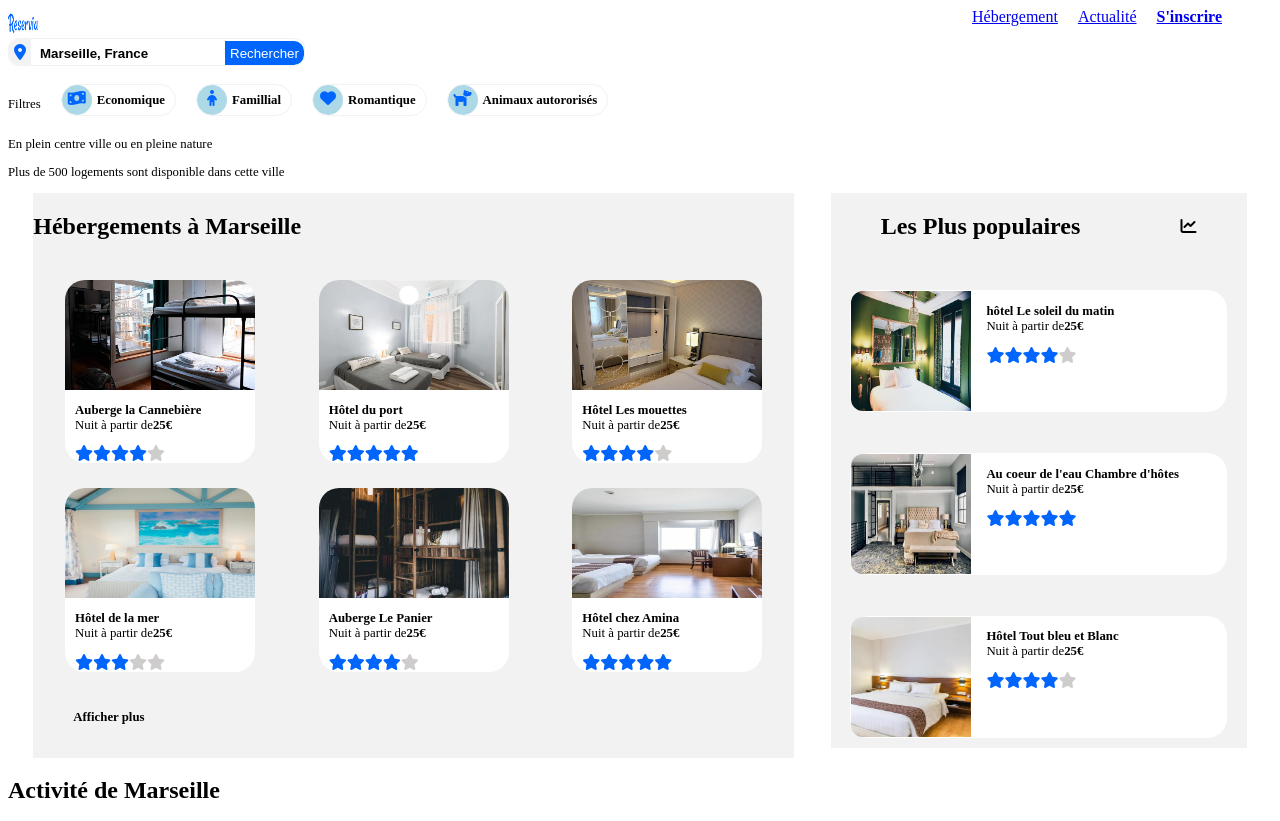
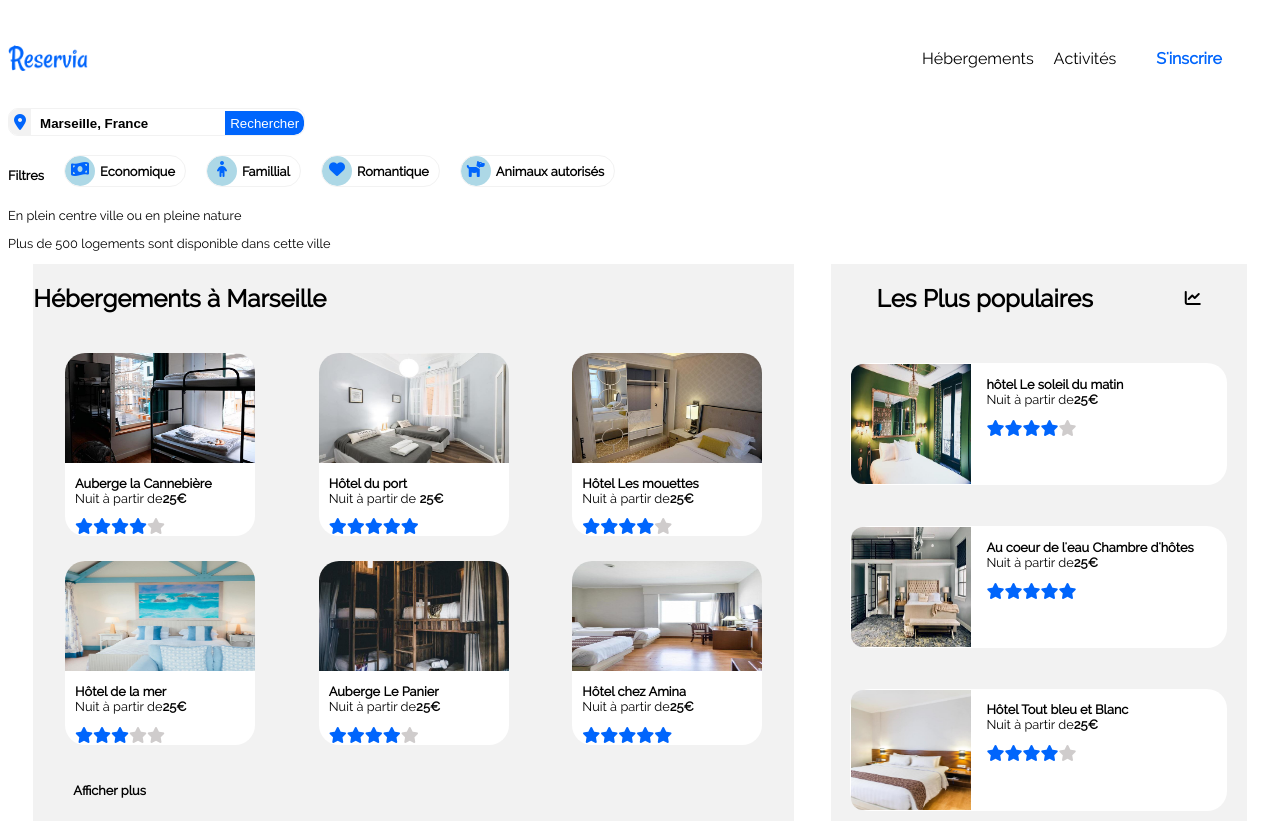
Before and after one commit to elrs92/elbouchmehdi_2_26032021, a plain HTML site: page index.html in a window 1280 px wide. Shown: the top 821 px of the page. Drawn offline with Linux system fonts and the light colour scheme.

Commit message:
couleur lien et catégorie

```diff
--- a/Projet2.css
+++ b/Projet2.css
@@ -1,10 +1,29 @@
 @font-face {
     font-family: 'raleway';
     src: url('fonts/raleway.regular.ttf');
+
 }
 body
 {
-    font-family: ralesway;
+    font-family: "raleway";
+}
+header
+{
+    display: flex;
+    justify-content: space-between;
+    align-items: center;
+    height: 100px;
+
+}
+
+nav a:visited
+{
+    color:black
+}
+nav a:hover
+{
+color:blue;
+border-top: 1px solid blue;
 }
 
 
@@ -259,7 +278,7 @@ justify-content: space-around;
     overflow: hidden;
     border-radius: 100px;
     border : 1px solid #F2F2F2;
-    height: min-content;
+    height: min-content
 }
 
 .filtreIcon{
@@ -297,22 +316,33 @@ margin-right: 50px;
 }
 #bleufonce
 {
-    color: rgb(33, 119, 218);
+    color: #0065FC;
 }
 #reservia
 {
-    width: 30px ;
-    height: 30px;
+    width: 80px;
+    height: 40px;
+
 
 
 }
 #adroite
 {
     display: flex;
-    justify-content: flex-right;
-    height: 100%;
+    justify-content: space-between;
+    width: 300px;
+
 }
 
 .menuAppli{
     margin-left: 20px;
 }
+
+a
+{
+text-decoration: none;
+}
+.noir
+{
+  color: black
+}
--- a/index.html
+++ b/index.html
@@ -11,18 +11,18 @@
 <header>
 
 
-</header>
+    <img id="reservia" src="img/logo/Reservia@3x.png" alt="logo reservia" />
 
 <nav>
 
-    <img id="reservia" src="img/logo/Reservia@3x.png" alt="logo reservia" />
-  <div id="adroite">
-      <a href="#" class="menuAppli active">Hébergement</a>
-    <a href="#" class="menuAppli">Actualité</a>
-    <a href="#" class="menuAppli"><strong>S'inscrire</strong></a></div>
+    <div id="adroite">
+      <a  class="noir" href="#" class="menuAppli active">Hébergements</a>
+    <a  class="noir" href="#" class="menuAppli">Activités</a>
+    <a id="bleufonce" href="#" class="menuAppli"><strong>S'inscrire</strong></a></div>
 
 
 </nav>
+</header>
 
 <div id="rechercherDiv">
     <i id="localtionIcon" class="fas fa-map-marker-alt"></i>
@@ -32,7 +32,7 @@
 <br/>
 <br/>
 <section id="mesFiltres" >
-    <p><stong>Filtres</stong></p>
+    <p><strong>Filtres</strong></p>
     <div class="unFiltre">
         <i class="fas fa-money-bill-wave filtreIcon"></i>
         <p class="texteFiltre"><strong>Economique</strong></p>
@@ -47,7 +47,7 @@
     </div>
     <div class="unFiltre">
         <i class="fas fa-dog filtreIcon"></i>
-        <p class="texteFiltre"><strong>Animaux autororisés</strong></p>
+        <p class="texteFiltre"><strong>Animaux autorisés</strong></p>
     </div>
 </section>
 
@@ -76,7 +76,7 @@
                 alt="photo appartement Hôtel du port" />
             <div class="div1">
                 <p><strong>Hôtel du port</strong></br>
-                    Nuit à partir de<strong>25€</strong></p>
+                    Nuit à partir de<strong> 25€</strong></p>
                 <i class="fas fa-star"></i><i class="fas fa-star"></i><i class="fas fa-star"></i><i
                     class="fas fa-star"></i><i class="fas fa-star"></i>
             </div>
@@ -266,9 +266,7 @@
 
 </body>
 
-
-
-
+</div>
 
 
 </html>
```
